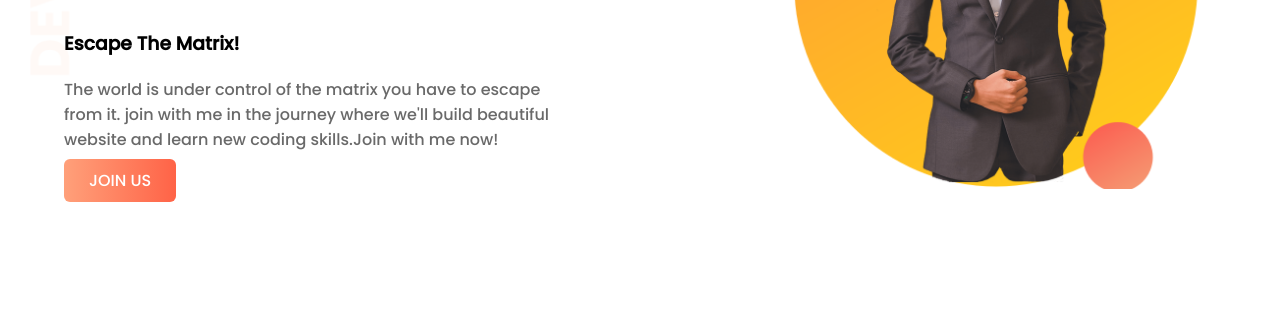
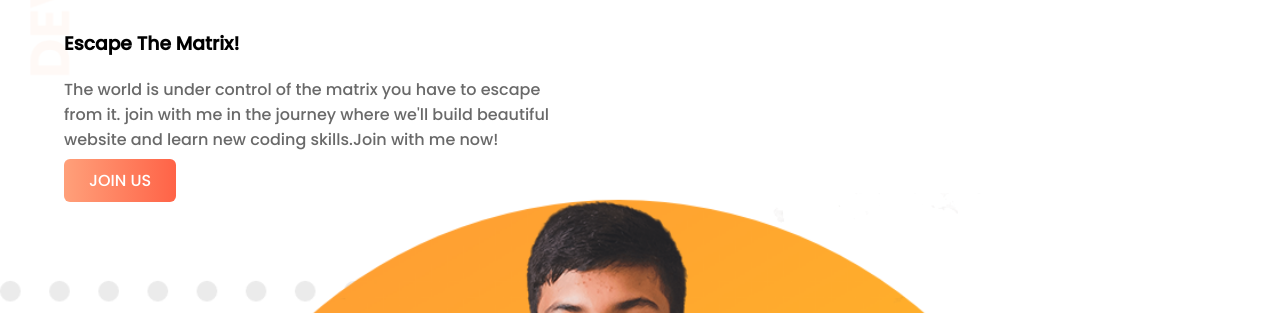
Before and after one commit to rafid101/web-portfolio, a plain HTML site: page index.html in a window 1280 px wide. Shown: the part 284-597 px from the top of the page. Drawn offline with Linux system fonts and the light colour scheme.

Commit message:
style.css

```diff
--- a/style.css
+++ b/style.css
@@ -9,9 +9,7 @@ p{color: dimgray;}
         float: left;
         width: 40%;
         margin-top: 3%;}
-#myimage{float: right;
-        width: 43%;
-        margin-top: 5%;}
+
 #myimage img{width: 100%; }
 .bg{background-image: url(Images/top-banner.png);
     background-repeat: no-repeat;}
```
